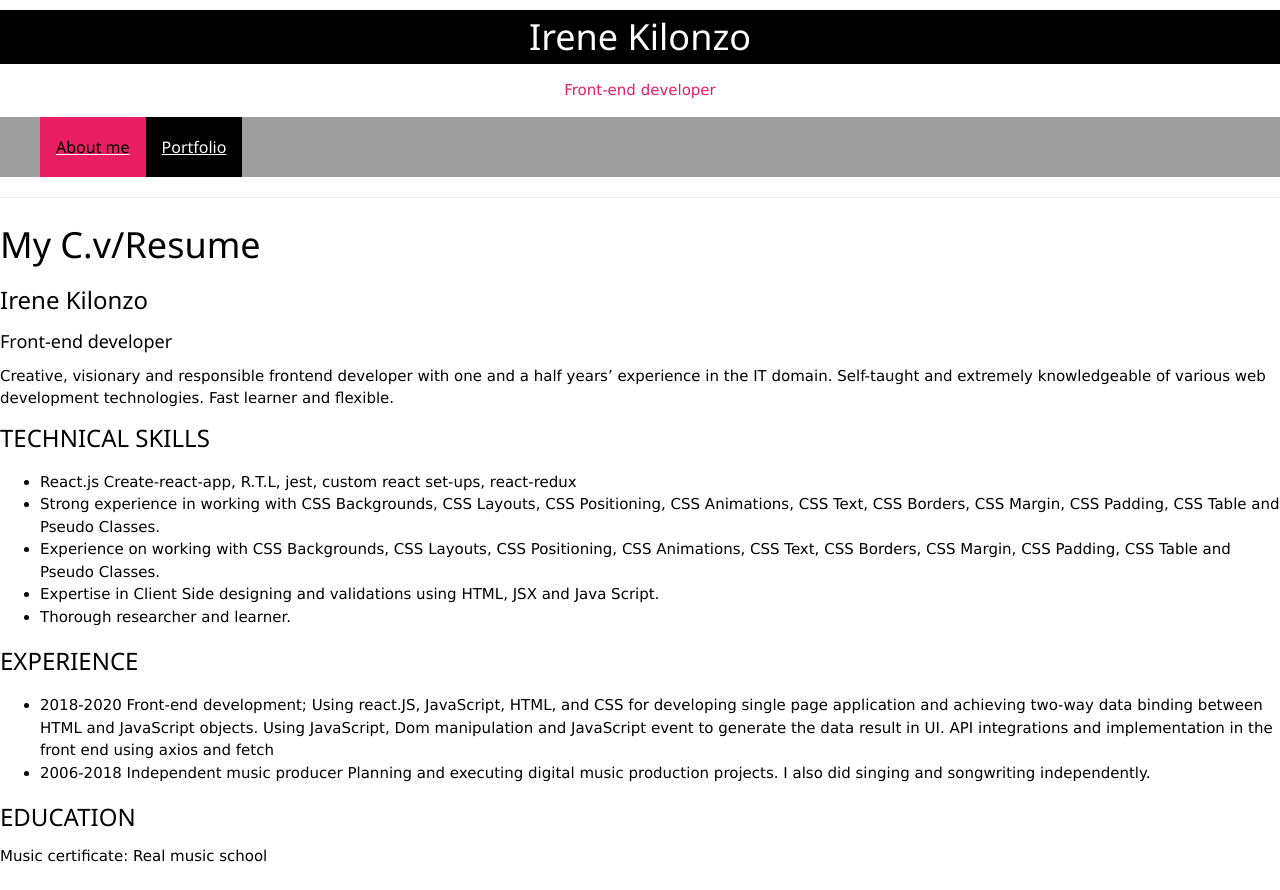
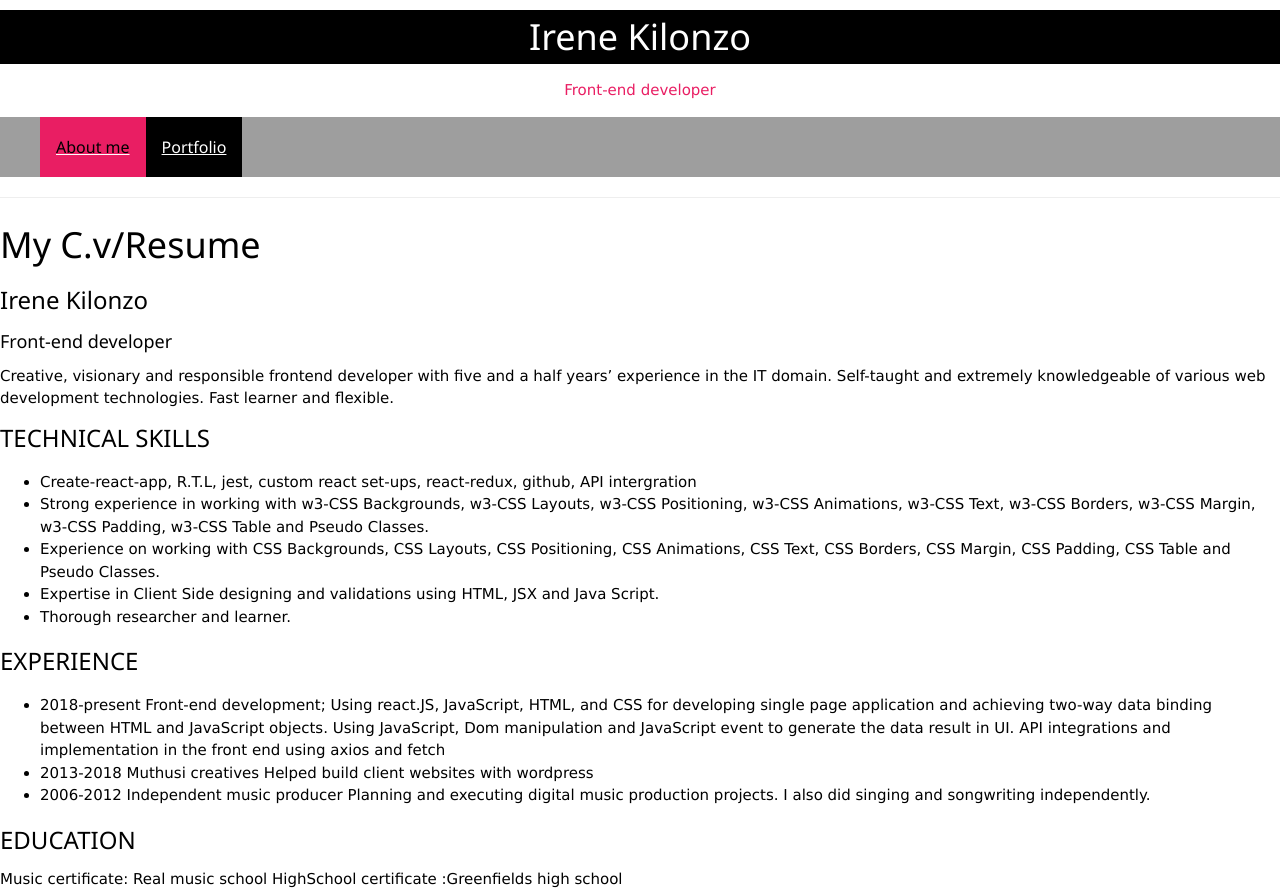
Before and after one commit to irenekky/irene-k-portfolio, a React (Create React App) app: page / in a window 1280 px wide. Before the commit the page ends 868 px from the top, so only its background shows below. Built offline with nearby package versions, Linux system fonts and the light colour scheme.

Commit message:
Changes made to App.js

```diff
--- a/src/App.js
+++ b/src/App.js
@@ -1,7 +1,7 @@
 import React from 'react';
 import './App.css';
 import './W3.css';
-class App extends React.Component {
+class About extends React.Component {
   render() {
     return (
       <div>
@@ -12,18 +12,18 @@ class App extends React.Component {
         <h3>Irene Kilonzo</h3>
               <h5>Front-end developer</h5>
 
-Creative, visionary and responsible frontend developer with one and a half years’ experience in the IT domain. Self-taught and extremely knowledgeable of various web development technologies. Fast learner and flexible.
+Creative, visionary and responsible frontend developer with five and a half years’ experience in the IT domain. Self-taught and extremely knowledgeable of various web development technologies. Fast learner and flexible.
 
 <h3>TECHNICAL SKILLS</h3>
 <ul>
   <li>
-React.js      Create-react-app, R.T.L, jest, custom react set-ups, react-redux</li>
+  Create-react-app, R.T.L, jest, custom react set-ups, react-redux, github, API intergration</li>
 
 
 
 
 
-<li>Strong experience in working with CSS Backgrounds, CSS Layouts, CSS Positioning, CSS Animations, CSS Text, CSS Borders, CSS Margin, CSS Padding, CSS Table and Pseudo Classes.
+<li>Strong experience in working with w3-CSS Backgrounds, w3-CSS Layouts, w3-CSS Positioning, w3-CSS Animations, w3-CSS Text, w3-CSS Borders, w3-CSS Margin, w3-CSS Padding, w3-CSS Table and Pseudo Classes.
 </li>
 
  <li>Experience on working with CSS Backgrounds, CSS Layouts, CSS Positioning, CSS Animations, CSS Text, CSS Borders, CSS Margin, CSS Padding, CSS Table and Pseudo Classes.</li>
@@ -35,7 +35,7 @@ React.js      Create-react-app, R.T.L, jest, custom react set-ups, react-redux</
 
 <h3>EXPERIENCE</h3>
 <ul>
-  <li>2018-2020 Front-end development;
+  <li>2018-present Front-end development;
 
 
 Using react.JS, JavaScript, HTML, and CSS for developing single page application and achieving two-way data binding between HTML and JavaScript objects.
@@ -45,7 +45,13 @@ Using JavaScript, Dom manipulation and JavaScript event to generate the data res
 API integrations and implementation in the front end using axios and fetch</li>
 
 
-<li>2006-2018 Independent music producer
+<li>2013-2018 Muthusi creatives
+
+Helped build client websites with wordpress</li>
+
+
+
+<li>2006-2012 Independent music producer
 
 Planning and executing digital music production projects. I also did singing and songwriting independently.</li>
 </ul>
@@ -53,9 +59,9 @@ Planning and executing digital music production projects. I also did singing and
 
 <h3>EDUCATION</h3>
 
+      Music certificate: Real music school
+      HighSchool certificate :Greenfields high school
 
-
-Music certificate: Real music school
 
 </React.Fragment>
 
@@ -64,4 +70,4 @@ Music certificate: Real music school
   }
 }
 
-export default App;
+export default About;
```
